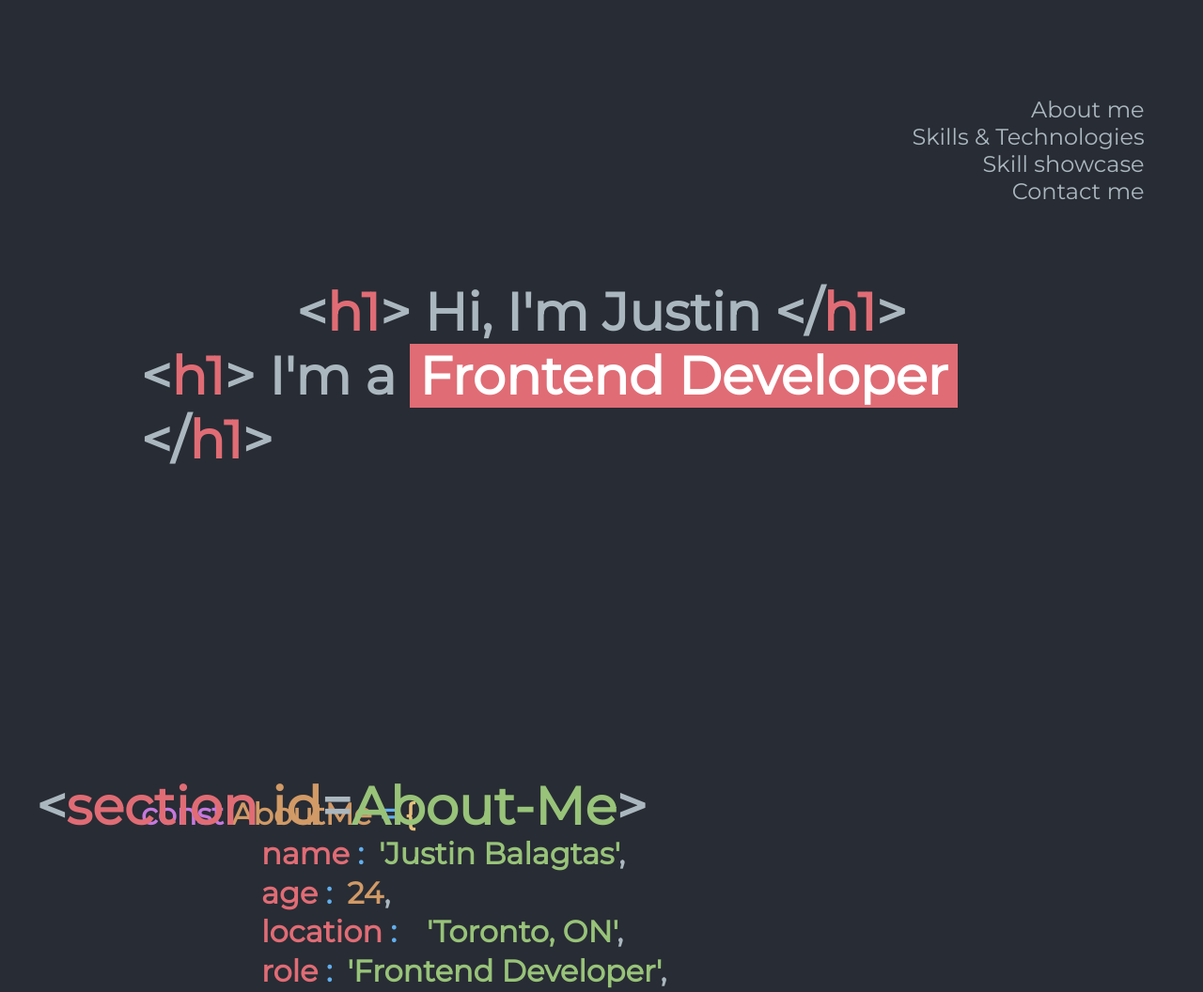
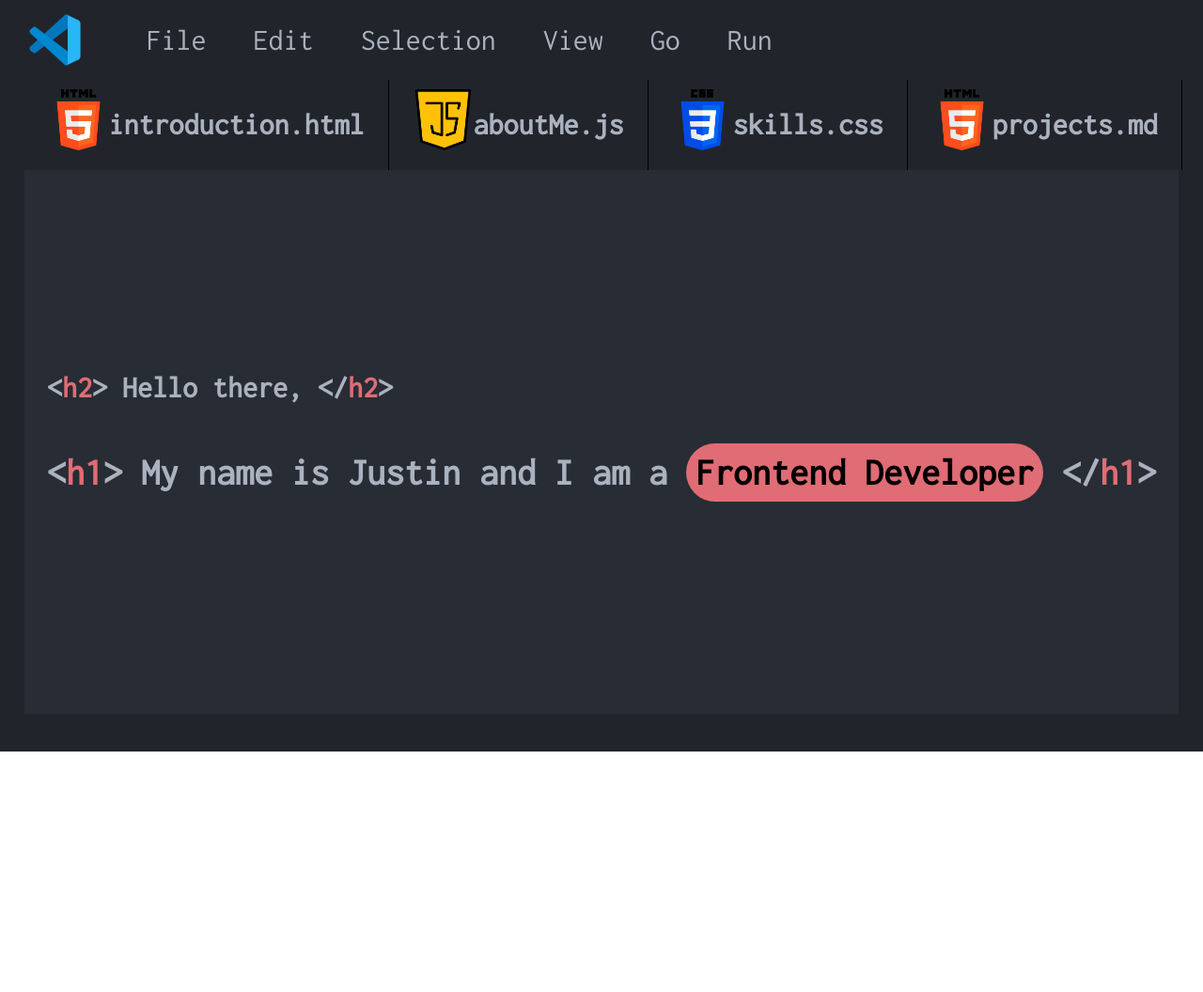
Before and after one commit to justincbal/portfolio, a website built with webpack: page dist/index.html in a window 1280 px wide. Shown: the top 1056 px of the page at 94% size. After the commit the page ends 800 px from the top, so only its background shows below. Built offline with Linux system fonts and the light colour scheme.

Commit message:
complete intro and about sections

```diff
--- a/src/styles/main.scss
+++ b/src/styles/main.scss
@@ -1,176 +1,152 @@
-@import url('https://fonts.googleapis.com/css2?family=Montserrat&display=swap');
+@import url('https://fonts.googleapis.com/css2?family=Inconsolata&family=Source+Code+Pro&display=swap');
 
-$atom-dark: #282C34;
-$atom-red: #E06C75;
-$atom-gold: #E5C07B;
-$atom-orange: #D19A66;
-$atom-purple: #C678DD;
-$atom-grey: #ABB7BF;
-$atom-green: #98C379;
-$atom-blue: #61AFEF;
-$atom-darker: #21242B;
+// Variables
+$atom-contrast: #21252b;
+$atom-background: #282c34;
+$atom-text: #abb2bf;
 
-.tag-symbol { color: $atom-grey; }
-.tag-type { color: $atom-red; }
-.tag-content {color: $atom-grey;}
-.purple { color: $atom-purple; }
-.orange { color: $atom-orange; }
-.gold { color: $atom-gold; }
-.blue { color: $atom-blue;}
-.grey { color: $atom-grey; }
-.red { color: $atom-red; }
-.green { color: $atom-green; }
-.bg-red {
+$atom-red: #e06c75;
+$atom-purp: #c679dd;
+$atom-yellow: #e5c17c;
+$atom-orange: #d19a66;
+$atom-green: #98c379;
+$atom-cyan: #57b6c2;
+
+
+.grey { color: $atom-text;}
+.red { color: #e06c75;}
+.purp { color: $atom-purp;}
+.orange {color: $atom-orange;}
+.yellow {color: $atom-yellow;}
+.green { color: $atom-green;}
+.cyan { color: $atom-cyan;}
+.hl-red {
     background-color: $atom-red;
-    padding: 0 10px 0 10px;
-    color: white;
+    color: black;
+}
+
+html, body {
+    margin: 0;
+    padding: 0;
+    box-sizing: border-box;
 }
 
 html {
-    box-sizing: border-box;
-    font-family: 'Montserrat', sans-serif;
-    scroll-behavior: smooth;
+    font-family: 'Inconsolata', monospace;
+
 }
-
-body {
-    height: 100vh;
-}
-
-
 
 *, *::before, *::after {
     box-sizing: inherit;
-    margin: 0;
-    padding: 0;
 }
 
 .content {
-    width: 100%;
-    height: 100%;
-    .navbar{
-        position: fixed;
-        z-index: 100;
+    padding: 0 2vw;
+    padding-bottom: 5vh;
+    background-color: $atom-contrast;
+    width: 100vw;
+    height: 100vh;
+    display: flex;
+    flex-direction: column;
+
+    .toolbar {
         display: flex;
-        flex-direction: column;
-        justify-content: space-evenly;
-        padding: 1.5rem;
-        right: 3%;
-        top: 20%;
-        transform: translateY(-50%);
-        .nav-item {
-            color: $atom-grey;
-            text-align: end;
-            text-decoration: none;
-            font-size: 1.5rem;
-            &:hover {
-                color: $atom-red;
+        align-items: center;
+        width: 100%;
+
+        > img {
+            width: 65px;
+        }
+
+        > ul {
+            display: flex;
+            width: 700px;
+            height: 100%;
+            justify-content: space-between;
+            align-items: center;
+
+            > li {
+                list-style: none;
+                text-decoration: none;
+                color: $atom-text;
+                font-size: 2rem;
+                height: 70%;
+                display: flex;
+                padding: 10px 25px;
+                justify-content: center;
+                align-items: center;
+
+                &:hover {
+                    background-color: #383d48;
+                    border-radius: 25px;
+                }
             }
         }
     }
 
-// SECTION
-    .introduction-slide {
-        .introduction{
-            font-size: 3.5rem;
+    // Navigation Bar
+    .navbar {
+        display: flex;
+        width: 100%;
+
+        > a{
+            text-decoration: none;
+        }
+
+        .nav-item {
+            border-right: black 1px solid;
+            padding: 10px 25px;
+            display: flex;
+
+            .nav-img {
+                width: 65px;
+                height: 65px;
+            }
+
+            .nav-title {
+                color: $atom-text;
+            }
+
+            &:hover {
+                background-color: $atom-background;
+                cursor: pointer;
+            }
         }
     }
 
-// SECTION
+    // Code section
+    .code-section {
+        background-color: $atom-background;
+        flex-grow: 1;
+        overflow-y: scroll;
 
-    .aboutme-slide {
-        position: relative;
-        .section-open, .section-close {
-            font-size: 3.5rem;
-            position: absolute;
-        }
+        scroll-behavior: smooth;
 
-        .section-open{
-            top: 3%;
-            left: 3%;
-        }
+        &::-webkit-scrollbar {display: none;}
 
-        .section-close {
-            bottom: 3%;
-            left: 3%;
-        }
+        -ms-overflow-style: none;
+        scrollbar-width: none;
 
-        .aboutme {
-            font-size: 2rem;
-        }
-
-    }
-
-// SECTION
-    .skills {
-        position: relative;
-        display: grid;
-        align-items: center;
-        justify-content: center;
-
-        grid-template-columns: repeat(auto-fit, minmax(150px, 1fr));
-
-
-        .section-open, .section-close {
-            font-size: 3.5rem;
-            position: absolute;
-        }
-
-        .section-open{
-            top: 3%;
-            left: 3%;
-        }
-
-        .section-close {
-            bottom: 3%;
-            left: 3%;
-        }
-
-        .skill-group {
-            text-align: center;
+        .wrapper {
+            height: 200%;
+            width: 100%;
             display: flex;
             flex-direction: column;
-            justify-content: center;
             align-items: center;
 
 
-            .skill {
-                font-size: .8rem;
+            .slide {
+                height: 100%;
                 display: flex;
-                justify-content: space-between;
-                align-items: center;
-                width: 70%;
+                flex-direction: column;
+                justify-content: center;
+            }
+        }
 
-            }
-
-        }
 
     }
 
 }
 
-.section {
-    background-color: $atom-dark;
-    display: flex;
-    flex-direction: column;
-    justify-content: center;
-    align-items: center;
-    padding: 0 150px 0 150px;
-    width: 100vw;
-    height: 100vh;
-}
-
-.tab {
-    padding-left: 4em;
-}
-
-.img {
-    width: 50px;
-    height: 50px;
-}
-
-.ctr {
-    display: flex;
-    align-items: center;
-    justify-content: center;
-    height: 50px;
-}
+.h2 { font-size: 2rem}
+.h1 { font-size: 2.5rem;}
```
Also changed, not shown: dist/index.html, dist/main.js, src/img/java-script.png (added), src/img/vs.svg (added).
